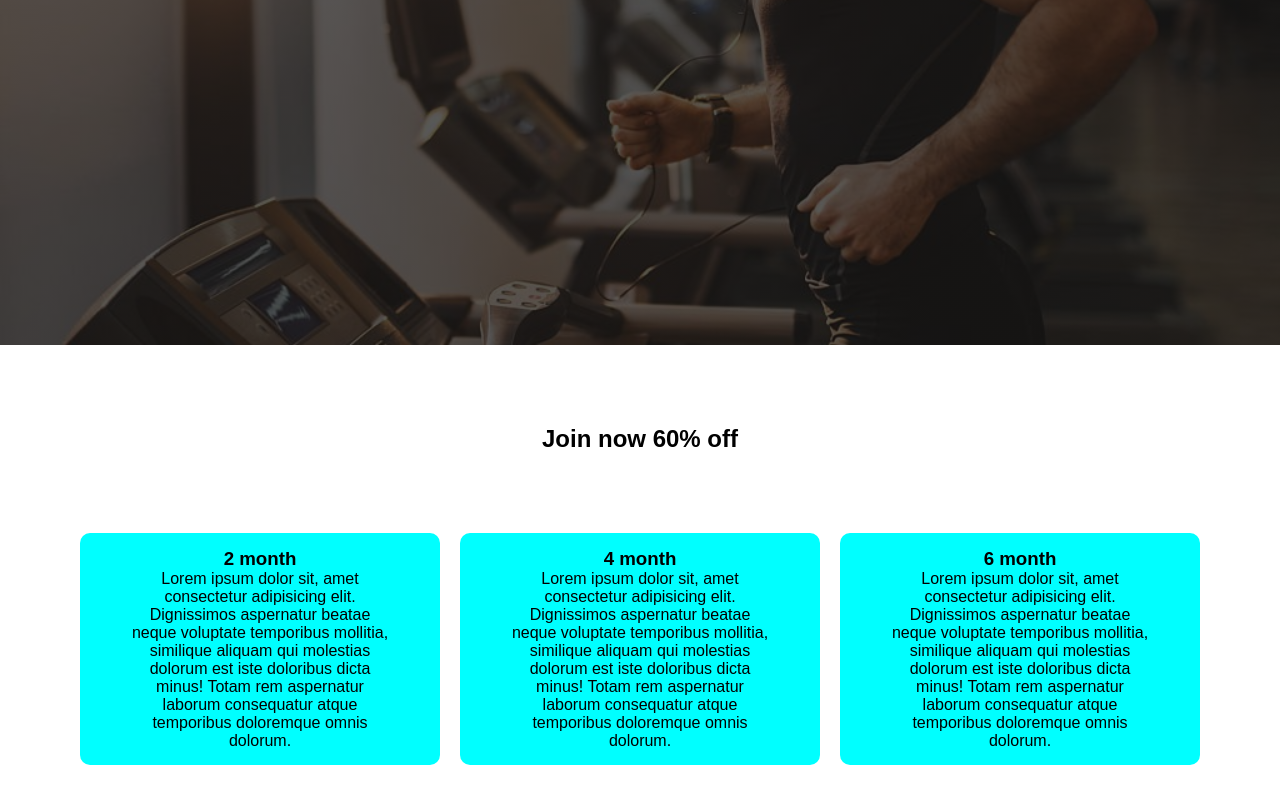
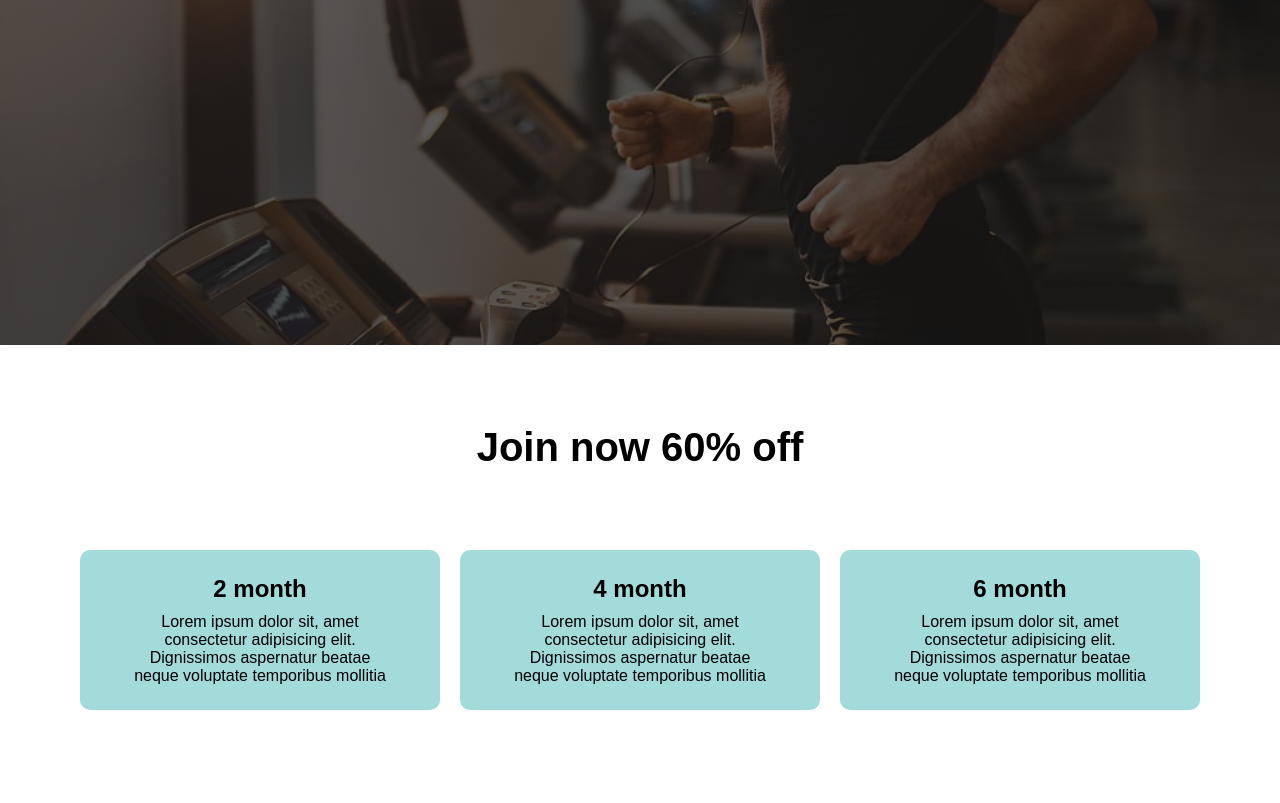
Before and after one commit to TFMahabub/prectice, a plain HTML site: page index.html in a window 1280 px wide. Shown: the part 455-1258 px from the top of the page. Drawn offline with Linux system fonts and the light colour scheme.

Commit message:
2nd commit

```diff
--- a/index.html
+++ b/index.html
@@ -21,16 +21,16 @@
       <h1>Join now 60% off</h1>
       <div class="box">
         <div class="box-size">
-          <h3>2 month</h3>
-          <p>Lorem ipsum dolor sit, amet consectetur adipisicing elit. Dignissimos aspernatur beatae neque voluptate temporibus mollitia, similique aliquam qui molestias dolorum est iste doloribus dicta minus! Totam rem aspernatur laborum consequatur atque temporibus doloremque omnis dolorum.</p>
+          <h2>2 month</h2>
+          <p>Lorem ipsum dolor sit, amet consectetur adipisicing elit. Dignissimos aspernatur beatae neque voluptate temporibus mollitia</p>
         </div>
         <div class="box-size">
-          <h3>4 month</h3>
-          <p>Lorem ipsum dolor sit, amet consectetur adipisicing elit. Dignissimos aspernatur beatae neque voluptate temporibus mollitia, similique aliquam qui molestias dolorum est iste doloribus dicta minus! Totam rem aspernatur laborum consequatur atque temporibus doloremque omnis dolorum.</p>
+          <h2>4 month</h2>
+          <p>Lorem ipsum dolor sit, amet consectetur adipisicing elit. Dignissimos aspernatur beatae neque voluptate temporibus mollitia</p>
         </div>
         <div class="box-size">
-          <h3>6 month</h3>
-          <p>Lorem ipsum dolor sit, amet consectetur adipisicing elit. Dignissimos aspernatur beatae neque voluptate temporibus mollitia, similique aliquam qui molestias dolorum est iste doloribus dicta minus! Totam rem aspernatur laborum consequatur atque temporibus doloremque omnis dolorum.</p>
+          <h2>6 month</h2>
+          <p>Lorem ipsum dolor sit, amet consectetur adipisicing elit. Dignissimos aspernatur beatae neque voluptate temporibus mollitia</p>
         </div>
       </div>
   </section>
--- a/style.css
+++ b/style.css
@@ -40,7 +40,10 @@
 /* --------------------section-2-------------------- */
 #section-2{
   margin: 80px 0;
+}
+#section-2 h1{
   text-align: center;
+  font-size: 40px;
 }
 #section-2 .box{
   margin: 80px 70Px;
@@ -48,8 +51,15 @@
   justify-content: space-between;
 }
 #section-2 .box-size{
+  text-align: center;
   border-radius: 10px;
   padding: 15px 50px;
-  background-color: aqua;
+  background-color: rgb(163, 218, 218);
   margin: 0 10px;
 }
+.box-size h2{
+  margin: 10px 0;
+}
+.box-size p{
+  margin: 10px 0;
+}
```
